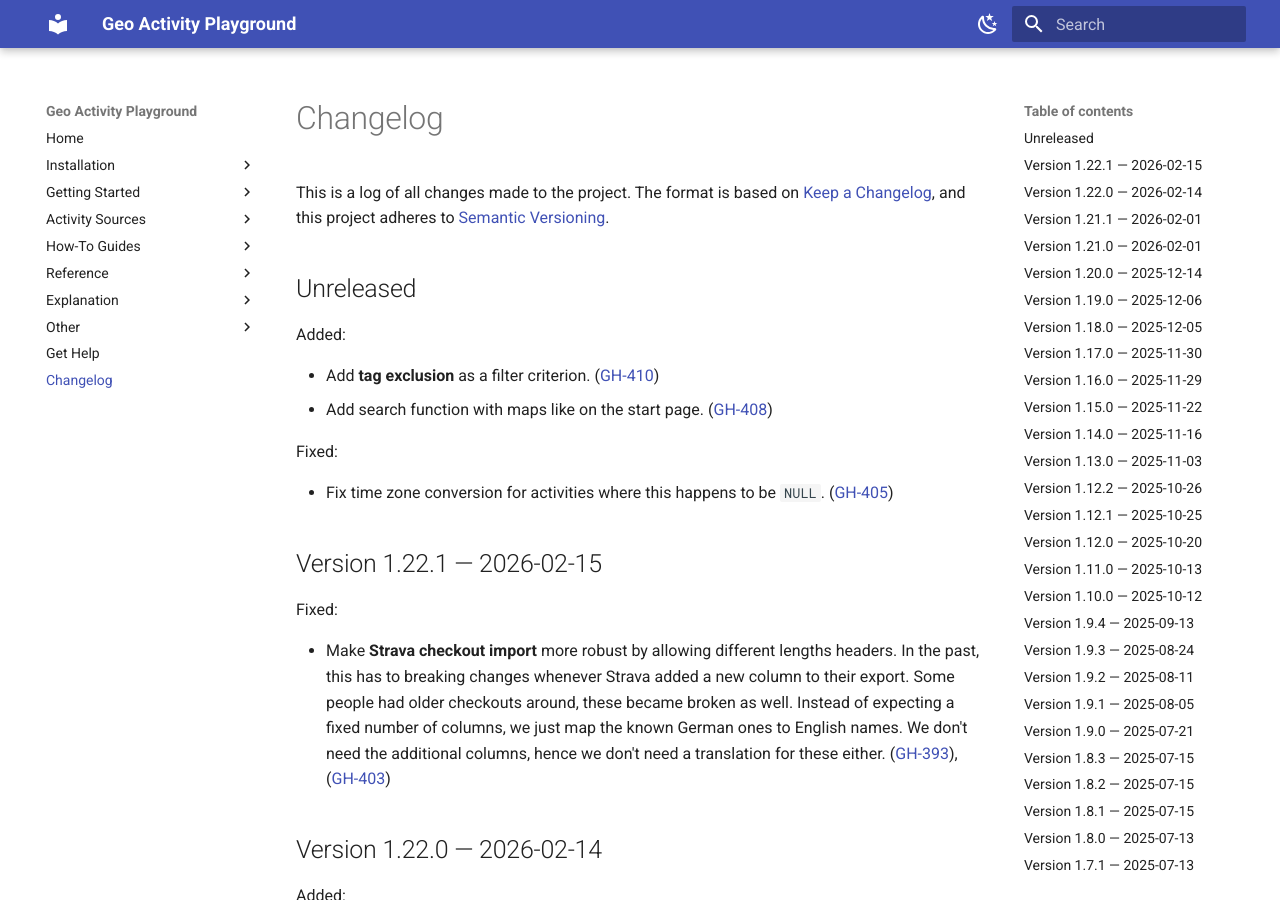
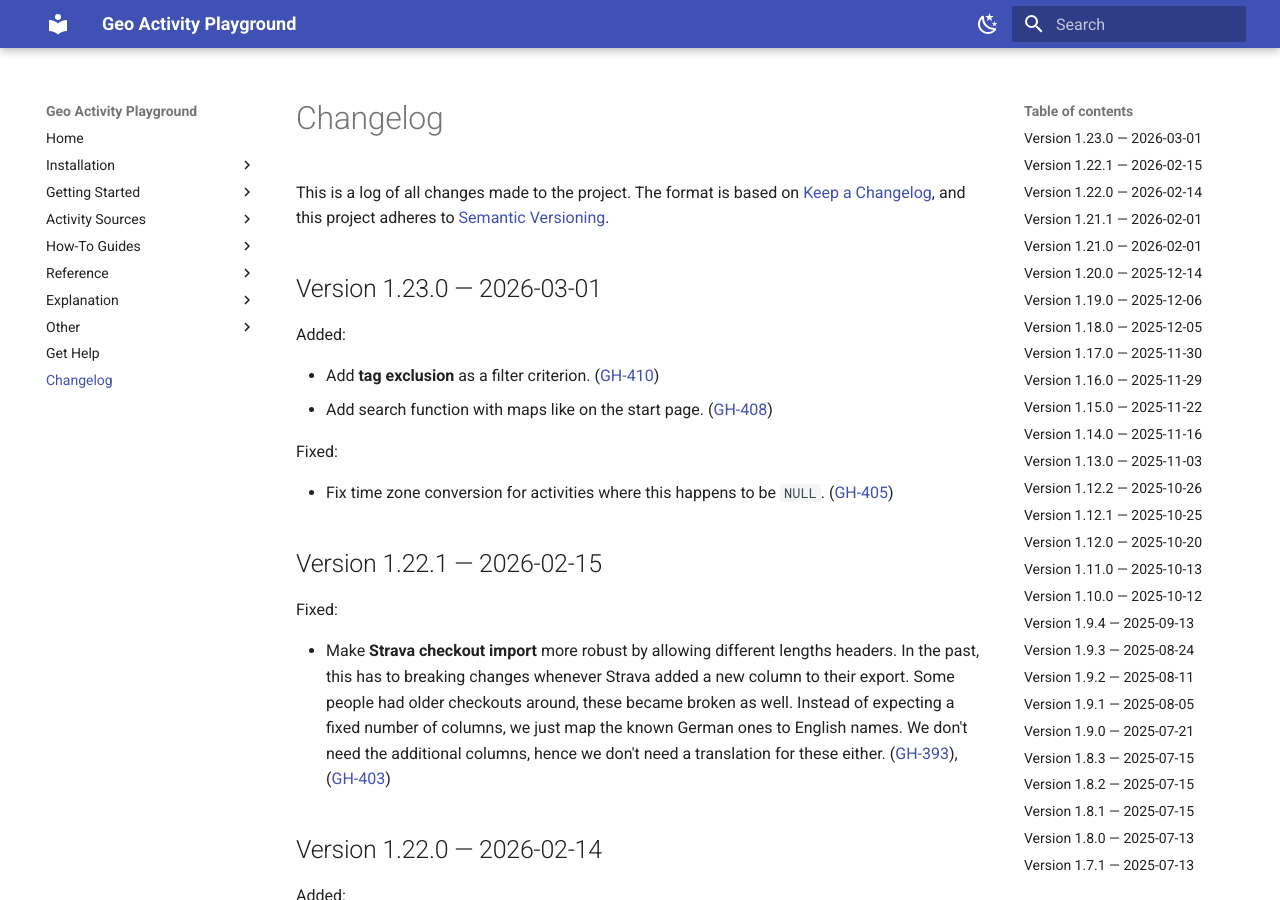
Before and after one commit to martin-ueding/geo-activity-playground, an MkDocs documentation site: the page built from docs/changelog.md, in a window 1280 px wide and 900 px high. Built offline with MkDocs 1.6.1 and Material for MkDocs 9.7.7, drawn with Linux system fonts in a browser that asks for light colours.

Commit message:
chore: bump version to 1.23.0

```diff
--- a/docs/changelog.md
+++ b/docs/changelog.md
@@ -13,7 +13,7 @@ Types of changes
     *Security* in case of vulnerabilities.
 -->
 
-## Unreleased
+## Version 1.23.0 — 2026-03-01
 
 Added:
 
--- a/pyproject.toml
+++ b/pyproject.toml
@@ -1,6 +1,6 @@
 [project]
 name = "geo-activity-playground"
-version = "1.22.1"
+version = "1.23.0"
 description = "Analysis of geo data activities like rides, runs or hikes."
 authors = [{ name = "Martin Ueding", email = "mu@martin-ueding.de" }]
 license = { text = "MIT" }
```
Also changed, not shown: 1 other file.
